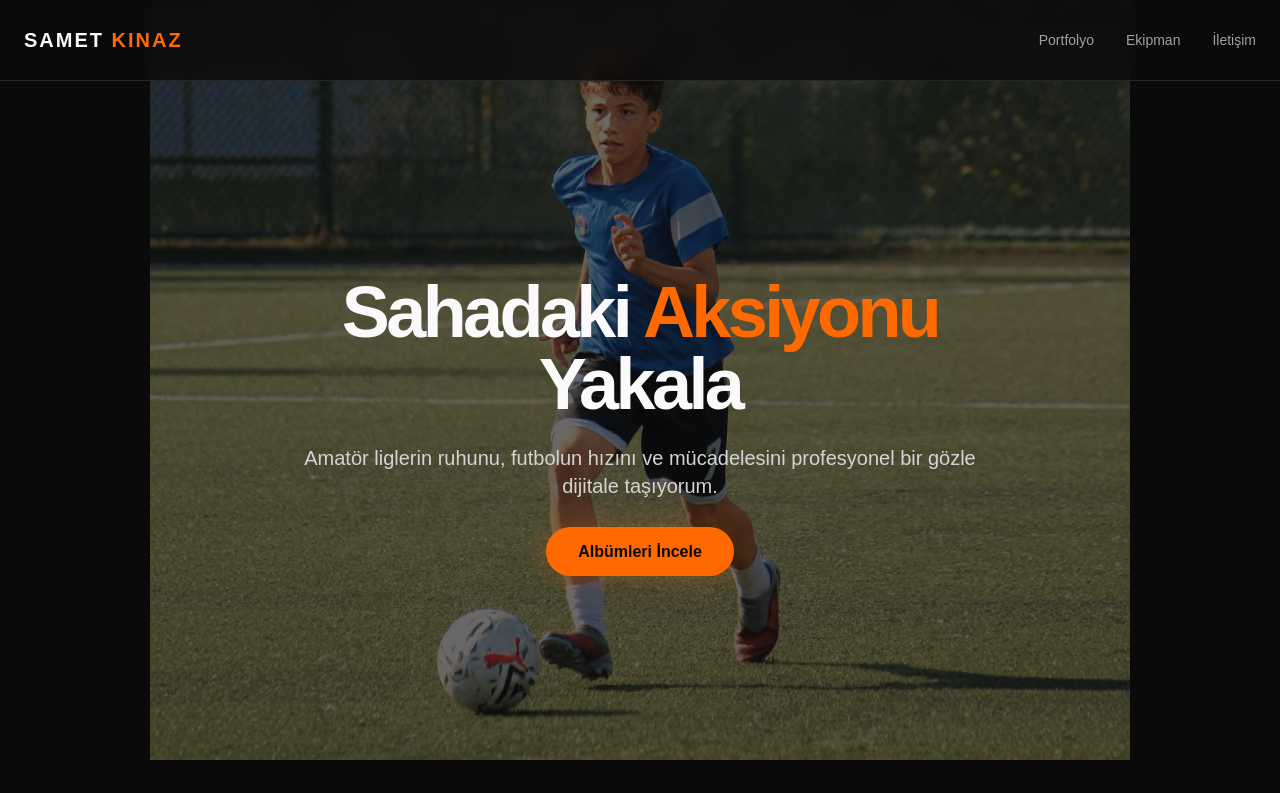
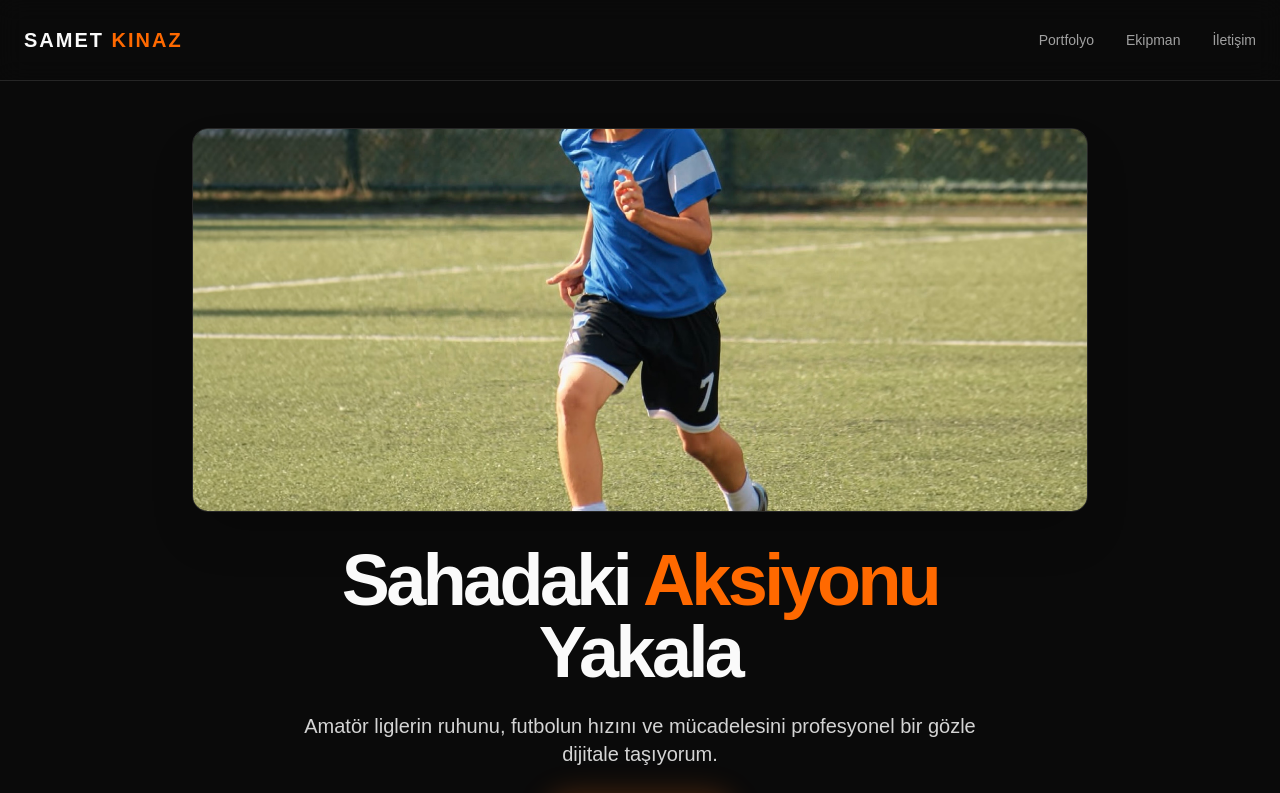
Before and after one commit to sk-raw/sametkinaz-portfolio, a Next.js app: page / in a window 1280 px wide. Shown: the top 793 px of the page. Built offline with nearby package versions, Linux system fonts and the light colour scheme.

Commit message:
Hero fotografi cercevesiz ve header altina girmeyecek sekilde duzenlendi

```diff
--- a/app/page.tsx
+++ b/app/page.tsx
@@ -66,17 +66,17 @@ export default function Home() {
       </header>
 
      {/* HERO SECTION */}
-      <section className="relative h-[85vh] md:h-[95vh] flex flex-col items-center justify-center text-center px-4 pt-20 overflow-hidden bg-neutral-950">
-        <div className="absolute inset-0 z-0">
+      <section className="relative w-full min-h-[85vh] flex flex-col items-center justify-center text-center px-4 pt-32 pb-16 bg-neutral-950">
+
+        {/* Fotoğraf normal bir akış içinde, hiçbir yere girmeden tam ortada durur */}
+        <div className="relative w-full max-w-4xl aspect-[16/9] md:aspect-[21/9] rounded-2xl overflow-hidden mb-8 shadow-2xl border border-neutral-800">
           <Image
             src="/kapak.jpg"
             alt="Futbol Sahası Kapak Fotoğrafı"
             fill
-            className="object-contain" // object-contain ile fotoğrafın tamamı kırpılmadan sığdırılır
+            className="object-cover"
             priority
           />
-          {/* Karartma filtresi */}
-          <div className="absolute inset-0 bg-neutral-950/60" />
         </div>
 
         <div className="relative z-10 max-w-3xl">
```
